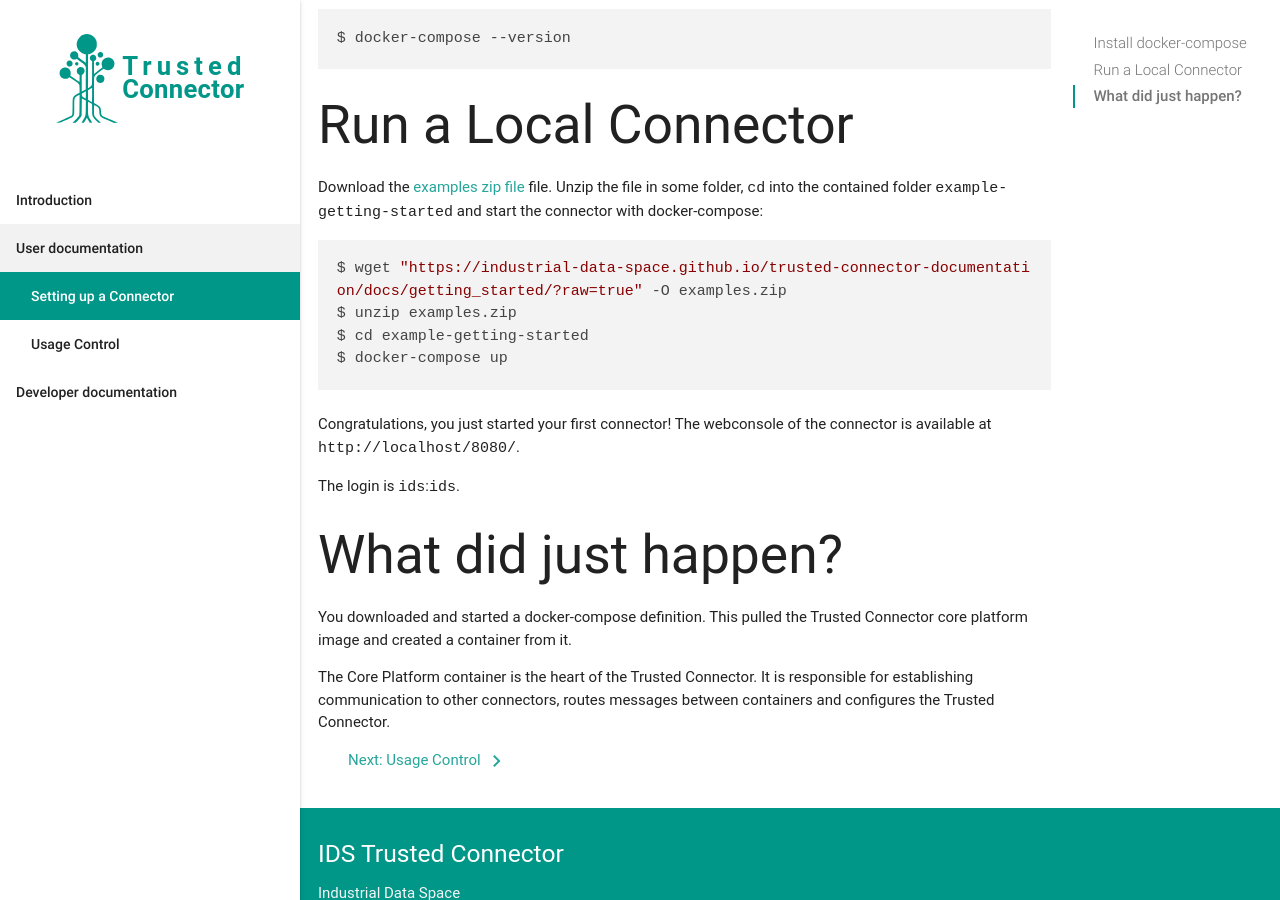
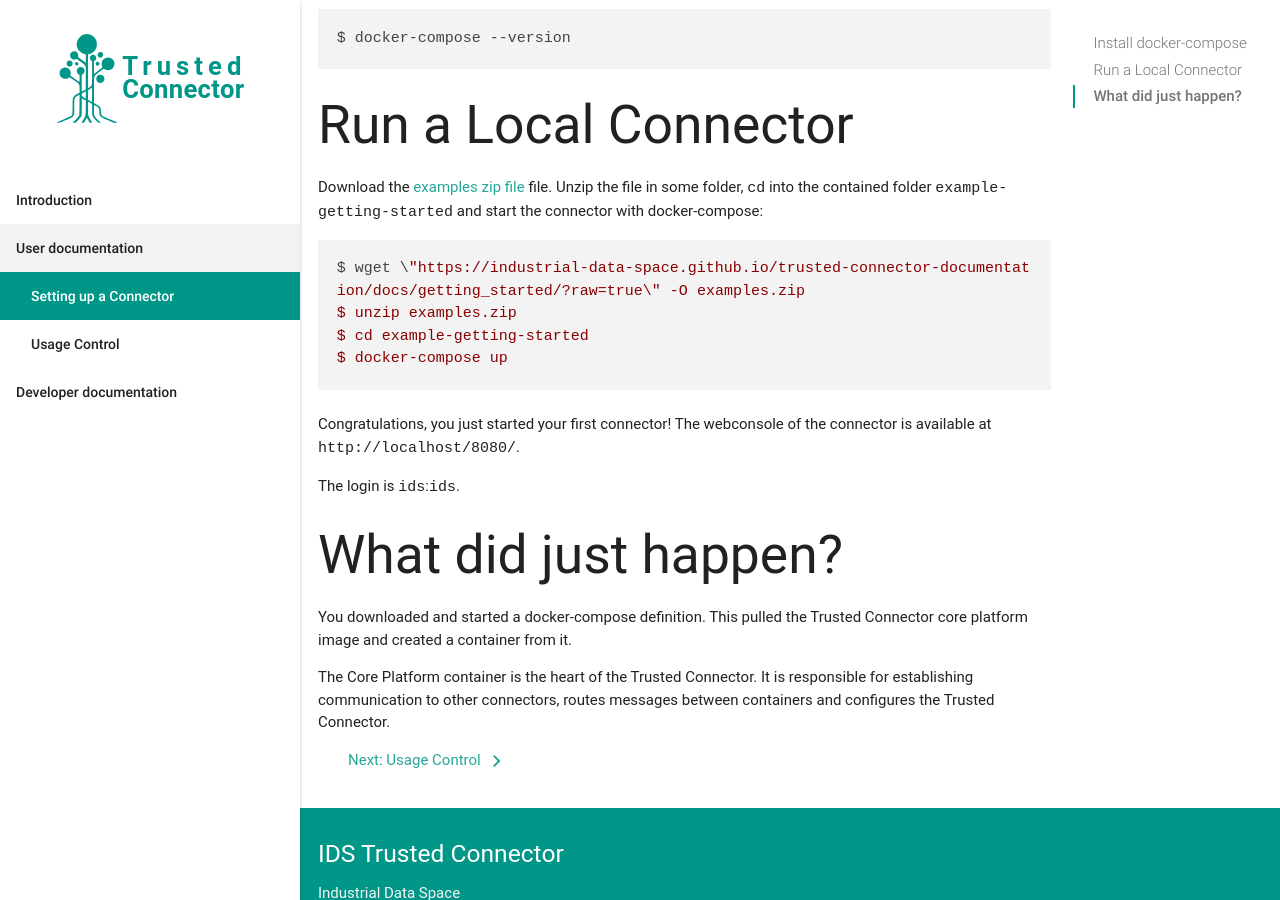
Before and after one commit to industrial-data-space/trusted-connector-documentation, a Jekyll site: the page built from docs/_docs/getting_started.md, in a window 1280 px wide and 900 px high, scrolled down 753 px. Built offline with Jekyll 4.4.1, drawn with Linux system fonts in a browser that asks for light colours; some web fonts are replaced.

````diff
--- a/docs/_docs/getting_started.md
+++ b/docs/_docs/getting_started.md
@@ -37,7 +37,7 @@ $ docker-compose --version
 Download the [examples zip file](https://github.com/industrial-data-space/trusted-connector/blob/master/examples/trusted-connector-examples_5.0.2.zip?raw=true) file. Unzip the file in some folder, `cd` into the contained folder `example-getting-started` and start the connector with docker-compose:
 
 ```bash
-$ wget "https://industrial-data-space.github.io/trusted-connector-documentation/docs/getting_started/?raw=true" -O examples.zip
+$ wget \"https://industrial-data-space.github.io/trusted-connector-documentation/docs/getting_started/?raw=true\" -O examples.zip
 $ unzip examples.zip
 $ cd example-getting-started
 $ docker-compose up
````
